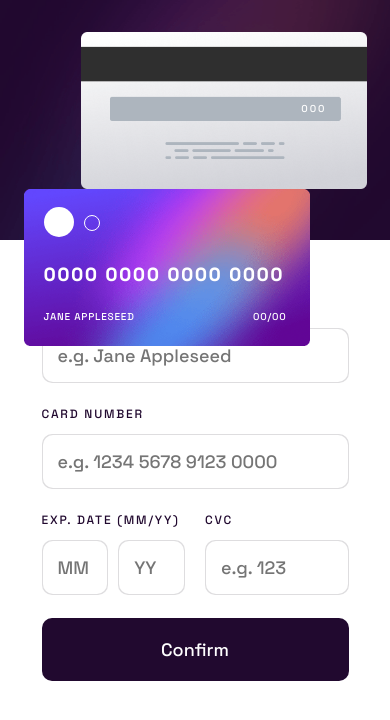
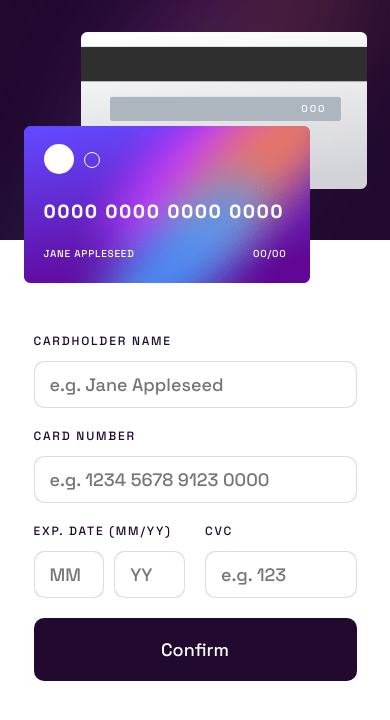
Before and after one commit to paladinescamila/Interactive-Card-Details-Form, a React (Create React App) app: page / in a window 390 px wide. Shown: the top 720 px of the page. Built offline with nearby package versions, Linux system fonts and the light colour scheme.

Commit message:
Fix responsive styles

```diff
--- a/src/components/BackCard/BackCard.scss
+++ b/src/components/BackCard/BackCard.scss
@@ -3,17 +3,19 @@
 .back-card-container {
 	width: 447px;
 	height: 245px;
-	padding: 35px;
+	position: absolute;
+}
+
+.back-card-subcontainer {
 	position: relative;
+	width: 100%;
+	height: 100%;
 }
 
 .back-card-bg {
 	position: absolute;
-	top: 0;
-	left: 0;
 	width: 100%;
 	height: 100%;
-	z-index: -1;
 }
 
 .back-card-cvc {
--- a/src/components/BackCard/BackCard.tsx
+++ b/src/components/BackCard/BackCard.tsx
@@ -12,8 +12,10 @@ export default function BackCard() {
 
 	return (
 		<article className='back-card-container'>
-			<img className='back-card-bg' src={backgroundImage} alt='' aria-hidden />
-			<div className='back-card-cvc'>{cardCVC !== '' ? cardCVC : cardCVCDefault}</div>
+			<div className='back-card-subcontainer'>
+				<img className='back-card-bg' src={backgroundImage} alt='' aria-hidden />
+				<div className='back-card-cvc'>{cardCVC !== '' ? cardCVC : cardCVCDefault}</div>
+			</div>
 		</article>
 	);
 }
--- a/src/components/Completed/Completed.scss
+++ b/src/components/Completed/Completed.scss
@@ -1,6 +1,6 @@
 @import '../../styles/variables.scss';
 
-.form-message {
+.form-completed {
 	display: flex;
 	flex-direction: column;
 	justify-content: center;
@@ -45,3 +45,10 @@
 		}
 	}
 }
+
+@media (max-width: 1000px) {
+	.form-completed {
+		padding: 10px;
+		width: 100%;
+	}
+}
--- a/src/components/Completed/Completed.tsx
+++ b/src/components/Completed/Completed.tsx
@@ -20,7 +20,7 @@ export default function Completed() {
 	};
 
 	return (
-		<article className={`form-message ${showForm ? 'decrease' : 'increase'}`}>
+		<article className={`form-completed ${showForm ? 'decrease' : 'increase'}`}>
 			<img src={IconComplete} alt='' aria-hidden />
 			<p>THAN YOU!</p>
 			<p>We've added your card details</p>
--- a/src/components/Form/Form.scss
+++ b/src/components/Form/Form.scss
@@ -3,7 +3,10 @@
 .form-container {
 	display: flex;
 	flex-direction: column;
-	width: 380px;
+	background-color: $white;
+	padding: 20px;
+	border-radius: 10px;
+	transition: transform 0.5s ease-in-out;
 }
 
 .form-exp-and-cvc {
@@ -51,21 +54,9 @@
 	margin-top: 10px;
 }
 
-.form-container {
-	background-color: $white;
-	padding: 20px;
-	border-radius: 10px;
-	transition: transform 0.5s ease-in-out;
-}
-
 @media (max-width: 1000px) {
 	.form-container {
-		width: 327px;
 		padding: 10px;
-	}
-
-	fieldset {
-		margin-bottom: 23px - 11px;
 	}
 
 	label {
--- a/src/components/FrontCard/FrontCard.scss
+++ b/src/components/FrontCard/FrontCard.scss
@@ -10,6 +10,7 @@
 	grid-template-rows: 1fr;
 	grid-template-areas: 'number number' 'name exp';
 	grid-gap: 38px;
+	z-index: 10000;
 
 	&::before {
 		content: '';
@@ -20,6 +21,7 @@
 		position: absolute;
 		top: 28px;
 		left: 32px;
+		z-index: 1;
 	}
 
 	&::after {
@@ -36,17 +38,15 @@
 
 .front-card-bg {
 	position: absolute;
-	top: 0;
-	left: 0;
 	width: 100%;
 	height: 100%;
-	z-index: -1;
 }
 
 .front-card-number,
 .front-card-name,
 .front-card-exp {
 	color: $white;
+	z-index: 1;
 }
 
 .front-card-number {
@@ -77,7 +77,6 @@
 	.front-card-container {
 		width: 286px;
 		height: 157px;
-		z-index: 10;
 		padding: 18px 23px 23px 20px;
 		grid-gap: 24px;
 
--- a/src/components/Input/Input.scss
+++ b/src/components/Input/Input.scss
@@ -20,6 +20,7 @@ input[type='number'] {
 	margin: 1px;
 	border: none;
 	width: 100%;
+	color: $very-dark-violet;
 }
 
 input[type='number']::-webkit-inner-spin-button,
@@ -31,3 +32,10 @@ input[type='number']::-webkit-outer-spin-button {
 input[type='number'] {
 	-moz-appearance: textfield;
 }
+
+@media (max-width: 1000px) {
+	input[type='text'],
+	input[type='number'] {
+		max-height: 45px;
+	}
+}
--- a/src/components/InputSection/InputSection.scss
+++ b/src/components/InputSection/InputSection.scss
@@ -3,7 +3,7 @@
 fieldset {
 	display: flex;
 	flex-direction: column;
-	margin-bottom: 30px - 11px;
+	margin-bottom: 30px - 10px;
 	border: none;
 }
 
@@ -17,5 +17,11 @@ label {
 .error-message {
 	color: $red;
 	font-size: 12px;
-	margin-top: 11px;
+	margin-top: 10px;
 }
+
+@media (max-width: 1000px) {
+	fieldset {
+		margin-bottom: 20px - 10px;
+	}
+}
--- a/src/styles/App.scss
+++ b/src/styles/App.scss
@@ -1,7 +1,5 @@
 @import url('https://fonts.googleapis.com/css2?family=Space+Grotesk:wght@500&display=swap');
 @import './variables.scss';
-
-$total: 447px + 95px;
 
 * {
 	box-sizing: border-box;
@@ -30,7 +28,6 @@ body {
 	position: absolute;
 	top: 0;
 	left: 0;
-	z-index: -10;
 }
 
 .bg-main-desktop {
@@ -45,10 +42,10 @@ body {
 
 .components {
 	display: grid;
-	grid-template-columns: $total 380px;
+	grid-template-columns: 541px 380px;
 	grid-template-rows: 527px;
 	grid-template-areas: 'cards form';
-	grid-gap: 220px;
+	grid-gap: 127px;
 }
 
 .cards {
@@ -57,6 +54,7 @@ body {
 	grid-template-rows: 1fr 1fr;
 	grid-template-areas: 'front' 'back';
 	grid-area: cards;
+	position: relative;
 }
 
 .front-card-container {
@@ -72,7 +70,7 @@ body {
 }
 
 .form-container,
-.form-message {
+.form-completed {
 	grid-area: form;
 	align-self: center;
 }
@@ -85,16 +83,9 @@ body {
 	transform: scale(0);
 }
 
-@media (max-width: 1430px) {
-	.components {
-		grid-gap: 100px;
-	}
-}
-
 @media (max-width: 1200px) {
 	.components {
-		$total: 447px + 50px;
-		grid-template-columns: $total 380px;
+		grid-template-columns: 500px 380px;
 		grid-gap: 50px;
 	}
 }
@@ -107,9 +98,9 @@ body {
 
 	.components {
 		grid-template-columns: 343px;
-		grid-template-rows: 251px 325px;
+		grid-template-rows: 251px 1fr;
 		grid-template-areas: 'cards' 'form';
-		grid-gap: 50px;
+		grid-gap: 40px;
 	}
 
 	.cards {
@@ -122,11 +113,13 @@ body {
 	}
 
 	.back-card-container {
-		align-self: flex-start;
-		justify-self: flex-end;
+		top: 0;
+		right: 0;
 	}
 
-	.form-container {
+	.form-container,
+	.form-completed {
+		align-self: flex-start;
 		justify-self: center;
 	}
 }
```
